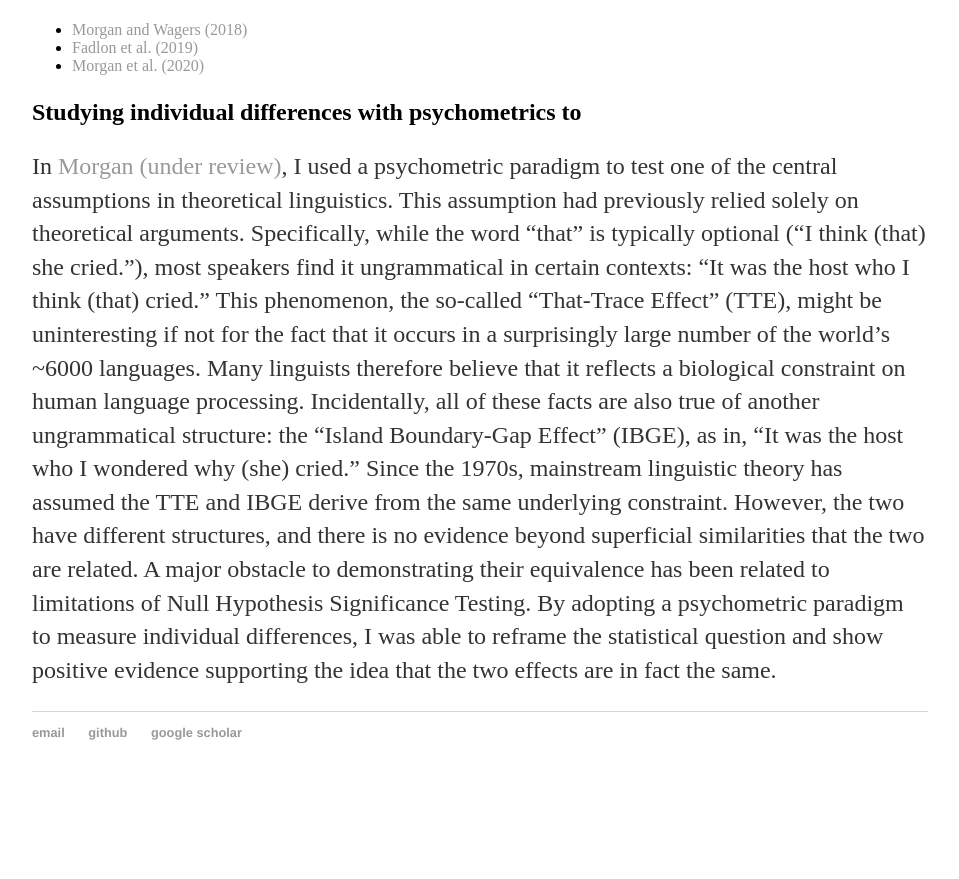
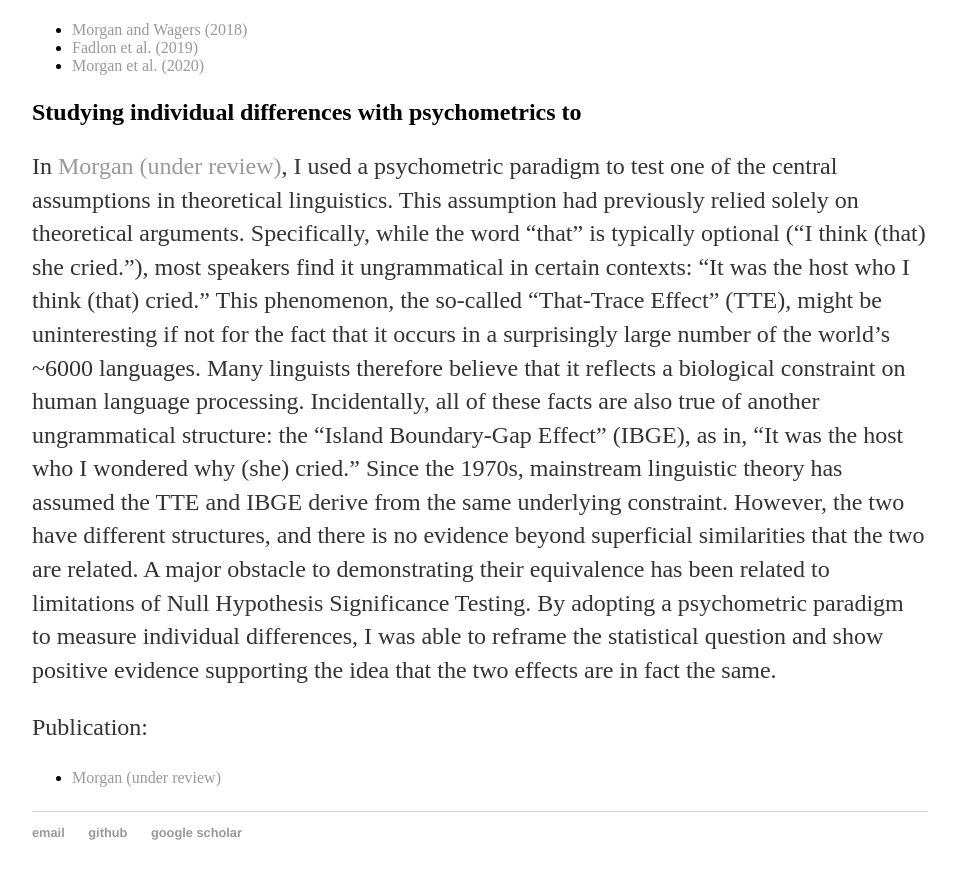
Before and after one commit to adam-milton-morgan/adam-milton-morgan.github.io, a Jekyll site: the page built from research/index.html, in a window 1280 px wide and 900 px high, scrolled down 1408 px. Shown: the top 879 px of the window, without its empty margins (160-1119 px from the left). Built offline with Jekyll 4.4.1, drawn with Linux system fonts in a browser that asks for light colours; before the commit the page ends 2208 px from its top, so only the background shows below that.

Commit message:
Update index.html

```diff
--- a/research/index.html
+++ b/research/index.html
@@ -50,4 +50,8 @@ title: Adam M. Morgan, Cognitive Neuroscientist
 		A major obstacle to demonstrating their equivalence has been related to limitations of Null Hypothesis Significance Testing.
 		By adopting a psychometric paradigm to measure individual differences, I was able to reframe the statistical question and show positive evidence supporting the idea that the two effects are in fact the same.</p>
 
+		<p>Publication:
+			<ul>
+				<li> <a href="that-trace9.pdf" target="_blank">Morgan (under review)</a> </li> </ul> </p>
+
 </div><!-- /.blurb -->
```
